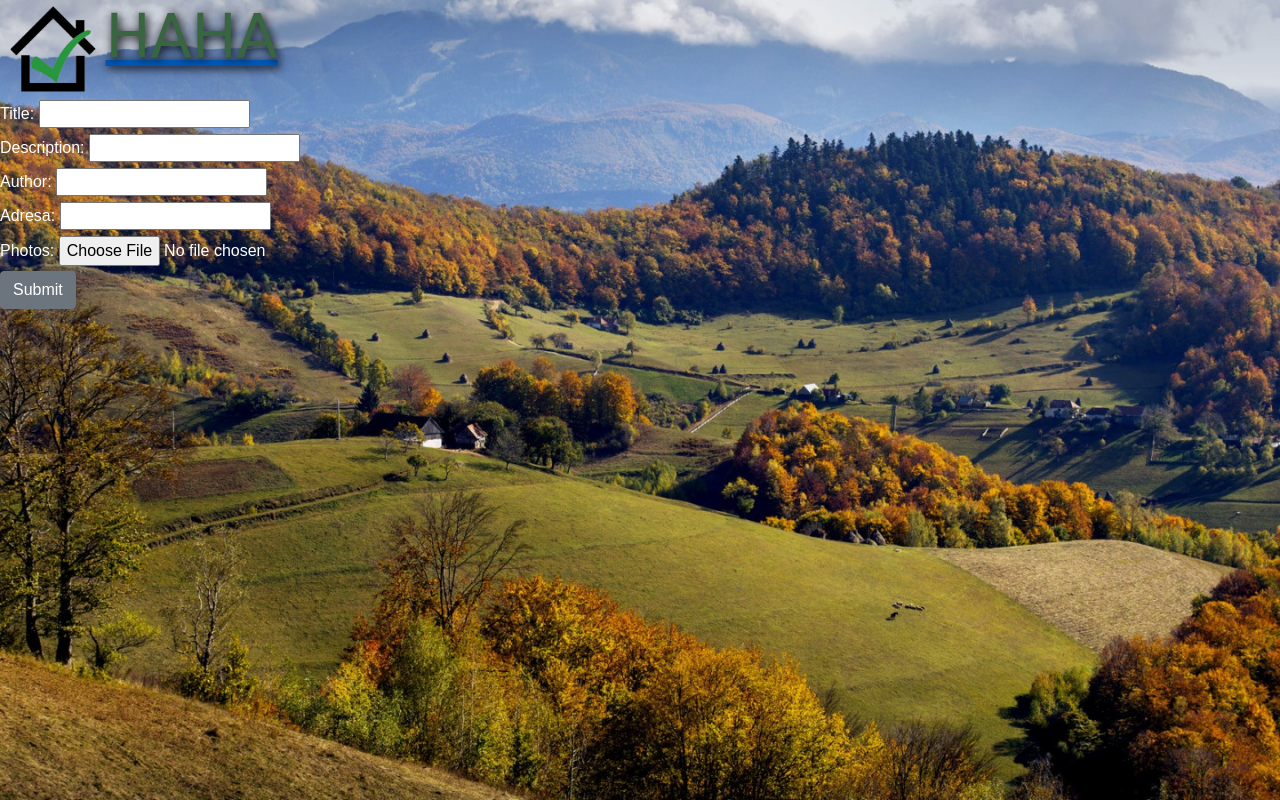
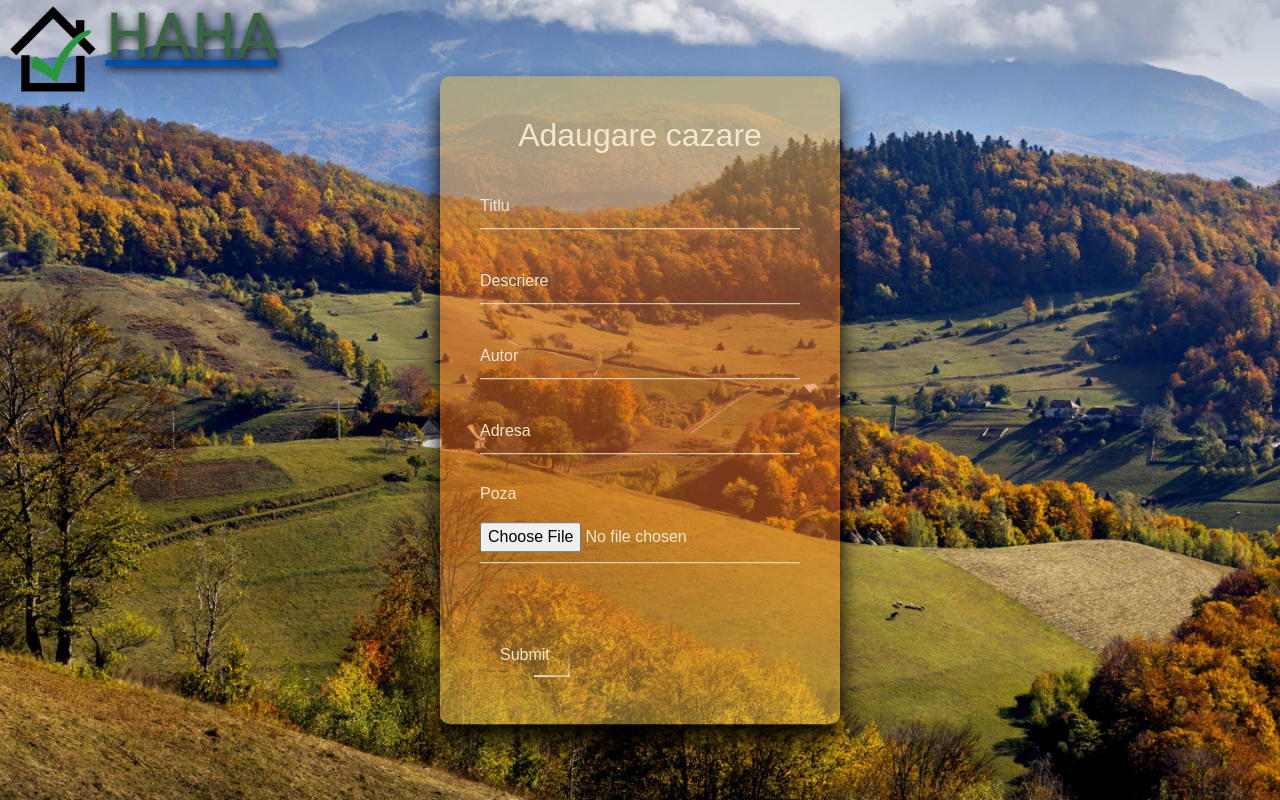
Before and after one commit to alexhulk2002/proiect-comun, a Django app: page /new in a window 1280 px wide. Run offline with Django 4.2, Linux system fonts and the light colour scheme.

Commit message:
new modificat

```diff
--- a/proiect_comun/app1/forms.py
+++ b/proiect_comun/app1/forms.py
@@ -6,3 +6,16 @@ class newform(ModelForm):
     class Meta:
         model= Cazare
         fields = "__all__"
+        labels={
+            'title': 'Titlu',
+            'description': 'Descriere',
+            'author': 'Autor',
+            'adresa': 'Adresa',
+            'photos': 'Poza',
+        }
+        widgets ={
+            'title': forms.TextInput(attrs={'class':'new', 'required':''}),
+            'description': forms.TextInput(attrs={'class':'new', 'required':''}),
+            'author':forms.TextInput(attrs={'class':'new', 'required':''}),
+            'adresa':forms.TextInput(attrs={'class':'new', 'required':''}),
+        }
--- a/proiect_comun/static/CSS.css
+++ b/proiect_comun/static/CSS.css
@@ -644,3 +644,15 @@ html {
   }
 
 }
+
+.new{
+  width: 100%;
+  padding: 10px 0;
+  font-size: 16px;
+  color: #F2E8CF;
+  margin-bottom: 30px;
+  border: none;
+  border-bottom: 1px solid #F2E8CF;
+  outline: none;
+  background: transparent;
+}
--- a/proiect_comun/templates/new.html
+++ b/proiect_comun/templates/new.html
@@ -15,14 +15,54 @@
         <img id="logo" src="{% static 'img/2-removebg.png' %}" height="100px">
         <h1 class="logo hidden-mobile">HAHA</h1>
     </a>
+    <div class="login-box">
+        <h2>Adaugare cazare</h2>
     {% if submitted %}
-            Cazarea a fost adaugata cu succes
+        <h5>Cazarea a fost adaugata cu succes</h5>
     {%else%}
     <form action="" method=POST enctype="multipart/form-data">
         {% csrf_token %}
-        {{ form.as_p }}
-        <input type="submit" value="Submit" class="btn btn-secondary">
+        <div class="user-box">
+            {{form.title}}
+            <label for="{{ form.title.id_for_label }}">Titlu</label>
+          </div>
+        <div class="user-box">
+            {{form.description}}
+            <label for="{{ form.description.id_for_label }}">Descriere</label>
+          </div>
+        <div class="user-box">
+            {{form.author}}
+            <label for="{{ form.author.id_for_label }}">Autor</label>
+          </div>
+        <div class="user-box">
+            {{form.adresa}}
+            <label for="{{ form.adresa.id_for_label }}">Adresa</label>
+          </div>
+        <div class="user-box">
+            <h5 style="
+
+
+            font-size: 16px;
+            color: #F2E8CF;
+            pointer-events: none;
+            transition: .5s;">Poza</h5>
+            {{form.photos}}
+
+          </div>
+        <a href="#">
+            <span></span>
+            <span></span>
+            <span></span>
+            <span></span>
+            <input type="submit"
+            style="text-decoration: none;
+            background: transparent;
+            border: none;
+            color: #F2E8CF;
+            font-size: 16px;"/>
+        </a>
     </form>
     {%endif%}
+    </div>
 </body>
 </html>
```
Also changed, not shown: proiect_comun/db.sqlite3.
